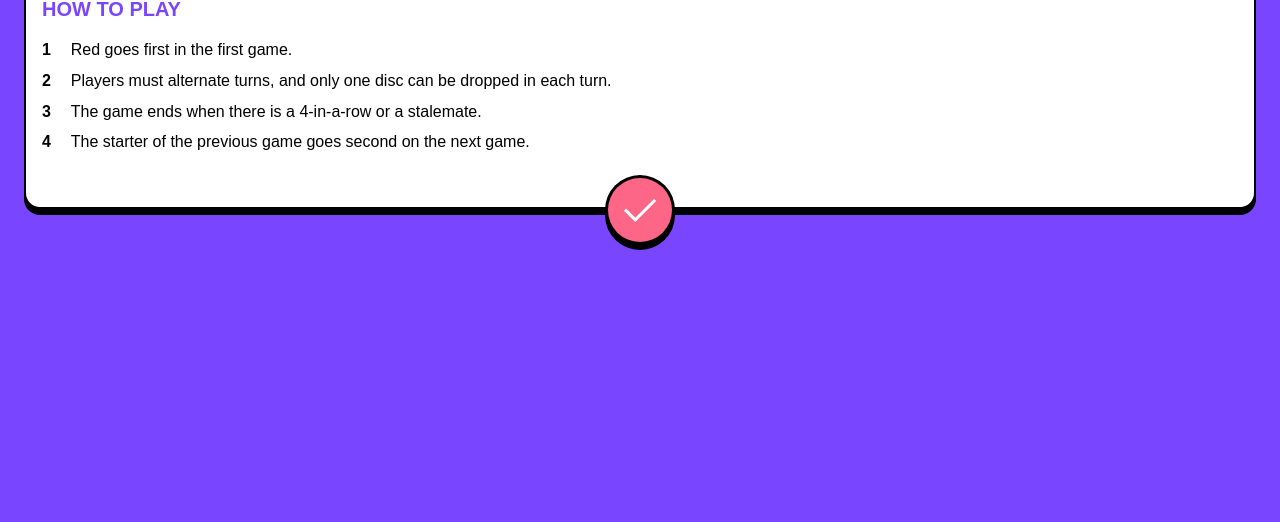
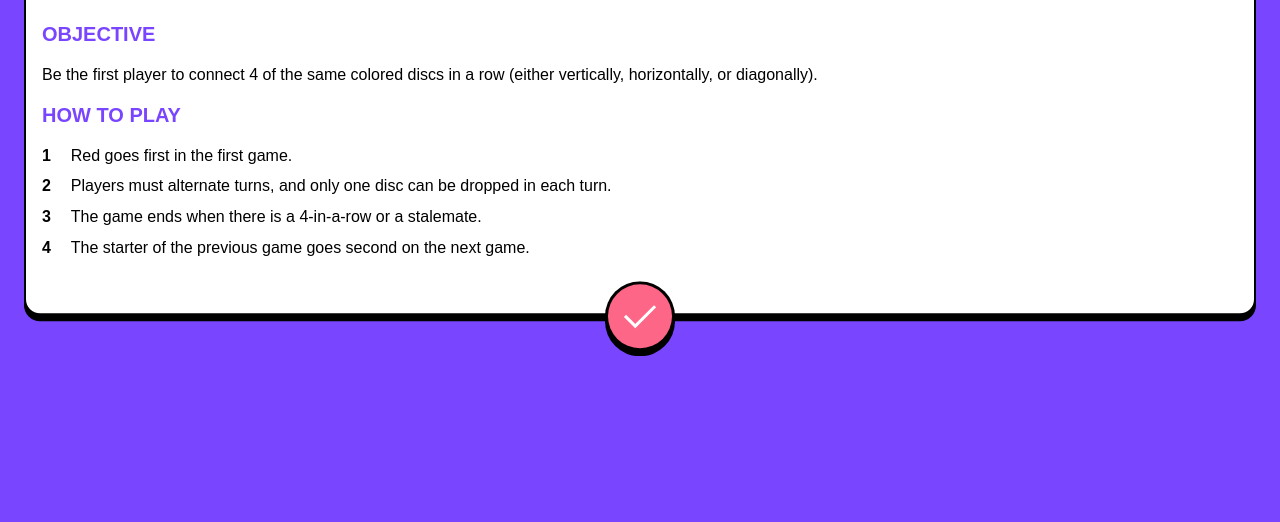
Before and after one commit to nathanielfischer/Connect-Four-Game_Frontend-Mentor-, a plain HTML site: page index.html in a window 1280 px wide. Shown: the part 278-800 px from the top of the page. Drawn offline with Linux system fonts and the light colour scheme.

Commit message:
Rules Overlay relative positioned translate vert

```diff
--- a/index.css
+++ b/index.css
@@ -88,8 +88,14 @@ h4 {
 /* Rules overlay */
 
 #rules-overlay {
-    padding: 1rem;
-    margin-top: 3rem;
+    padding: 0 1rem;
+    height: calc(98vh - 2.3rem);
+}
+
+.rules-card {
+    position: relative;
+    top: 50%;
+    transform: translateY(-50%);
 }
 
 .grid-2 {
--- a/index.html
+++ b/index.html
@@ -37,7 +37,7 @@
   <!-- Rules start -->
 
   <div id="rules-overlay">
-    <div class="card">
+    <div class="card rules-card">
       <h1>Rules</h1>
 
       <h3>Objective</h3>
```
